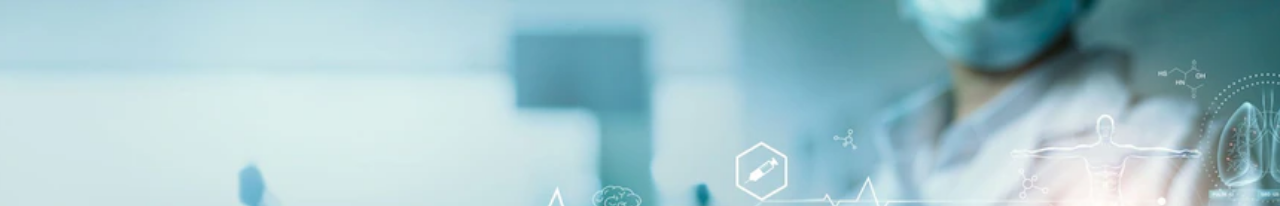
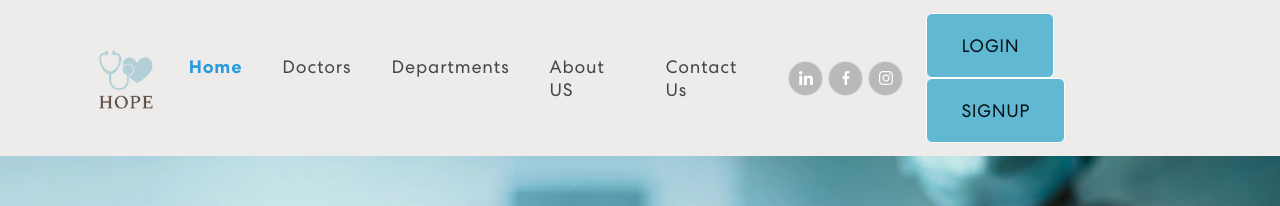
Before and after one commit to hosamhamdy258/hospital-management-system, a React (Create React App) app in the folder hms_front/: page / in a window 1280 px wide. Shown: the top 206 px of the page. Built offline with nearby package versions, Linux system fonts and the light colour scheme; no server answers; some icons are missing.

Commit message:
add layout tag to app.js

```diff
--- a/hms_front/src/App.js
+++ b/hms_front/src/App.js
@@ -66,6 +66,7 @@ function App() {
 
   return (
     <div className="App">
+      <Layout>
         <Routes>
           <Route element={<PrivateRoutes />}>add PrivateRoutes here</Route>
           <Route path="/" element={<Home />} />
@@ -110,6 +111,7 @@ function App() {
           />
           <Route path="*" element={<Page404 />} />
         </Routes>
+      </Layout>
       <BottomFooter />
       <ScrollToTop smooth />
     </div>
```
Lines whose indentation alone changed are shown as unchanged.
